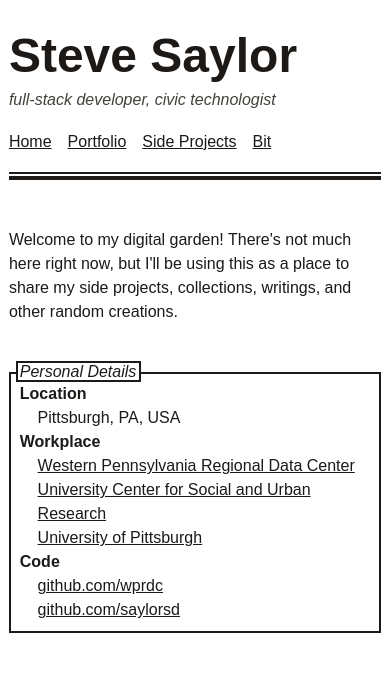
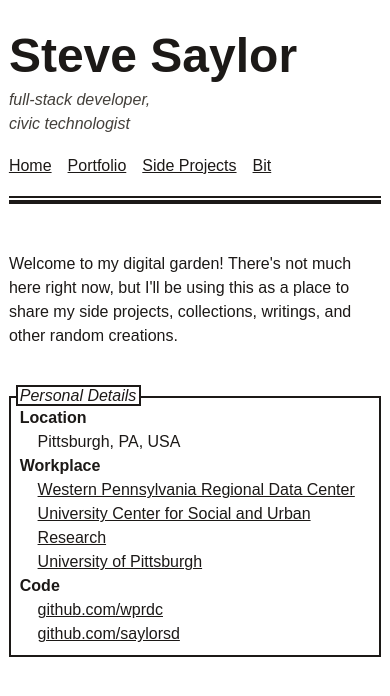
Before and after one commit to saylorsd/peronsal-site, a Next.js app: page / in a window 390 px wide. Shown: the top 696 px of the page. Built offline with nearby package versions, Linux system fonts and the light colour scheme; a web font is replaced by a local one.

Commit message:
break subtile text

```diff
--- a/src/components/header.tsx
+++ b/src/components/header.tsx
@@ -6,7 +6,8 @@ export function Header() {
       <div>
         <h1 className="text-5xl font-bold">Steve Saylor </h1>
         <div className="mt-2 italic text-stone-700">
-          full-stack developer, civic technologist
+          <span className="block lg:inline">full-stack developer,</span>{" "}
+          <span className="block lg:inline">civic technologist</span>
         </div>
       </div>
 
```
Also changed, not shown: 11 other files (tests, documents, lock files or other folders).
